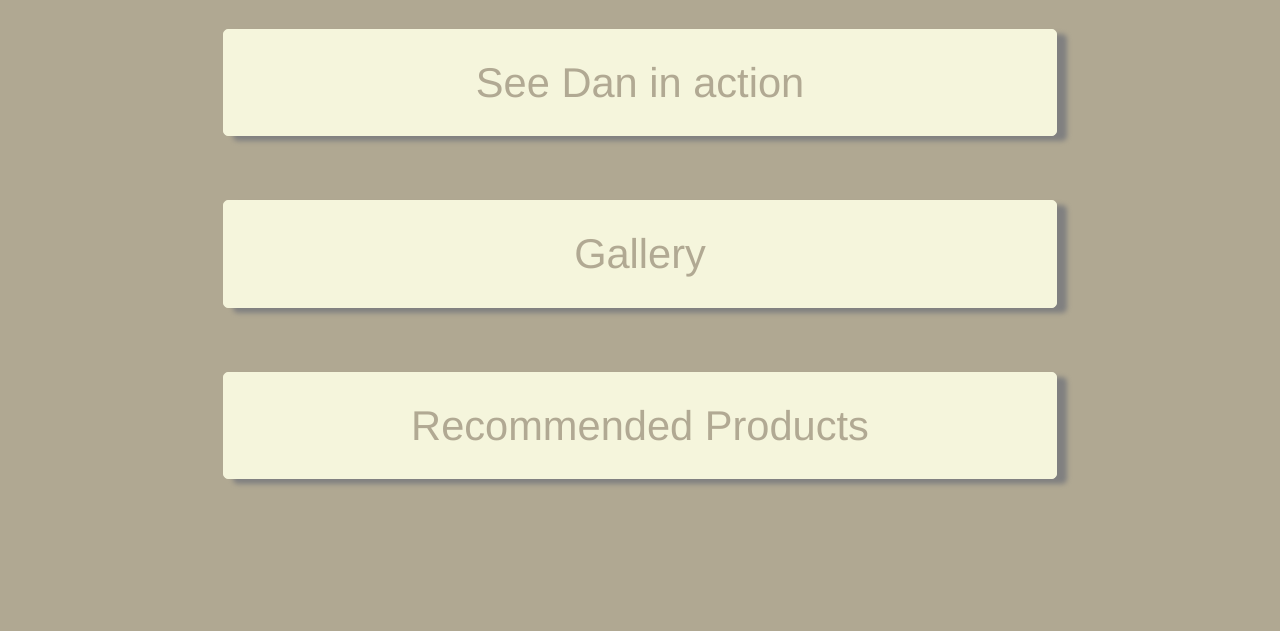
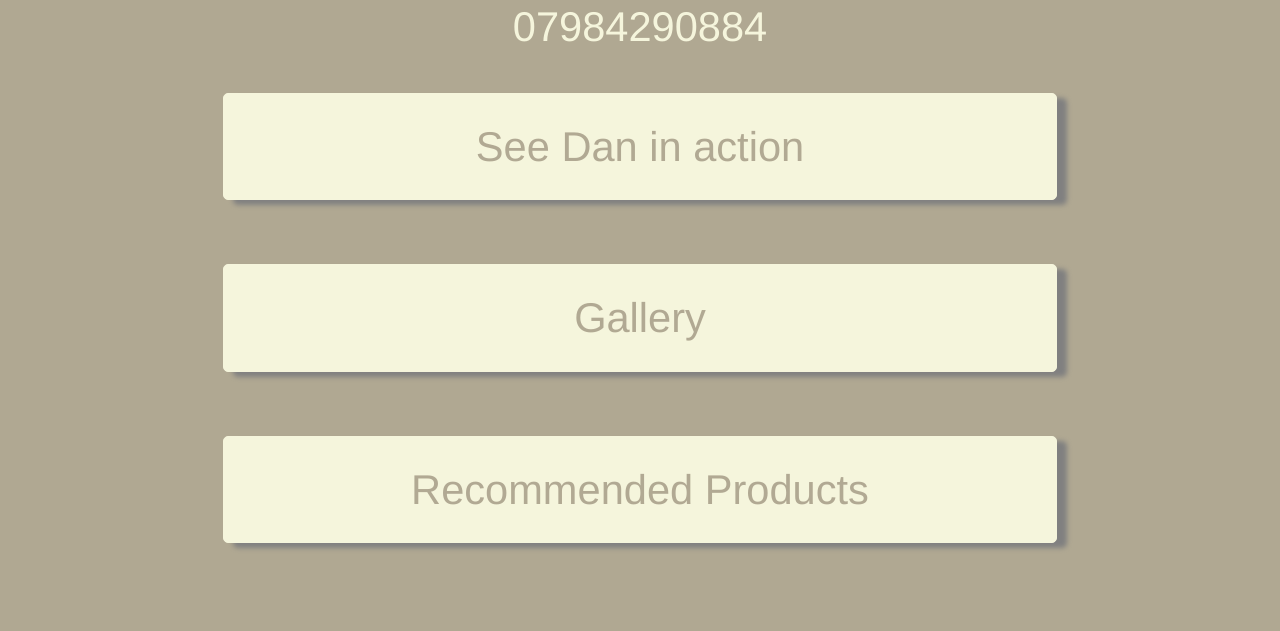
Before and after one commit to dantrovato/danscissorhands, a plain HTML site: page index.html in a window 1280 px wide. Shown: the part 5017-5648 px from the top of the page. Before the commit the page ends 5576 px from the top, so only its background shows below. Drawn offline with Linux system fonts and the light colour scheme; a web font is replaced by a local one.

Commit message:
Add margin top of 5.5rem to footer to add space and increase the padding-top to 3.5.

```diff
--- a/main.css
+++ b/main.css
@@ -104,6 +104,7 @@ header nav ul li {
 
 main {
 	margin-top: -5.9rem;
+	/* margin-top: 0; */
 }
 
 section {
@@ -164,7 +165,8 @@ img {
 	} */
 
 footer {
-	padding: 3rem 0;
+	margin-top: 5.5rem;
+	padding: 3.5rem 0;
 	border-top: 5px solid beige;
 	font-family: Helvetica, Arial, sans-serif;
 }
```
